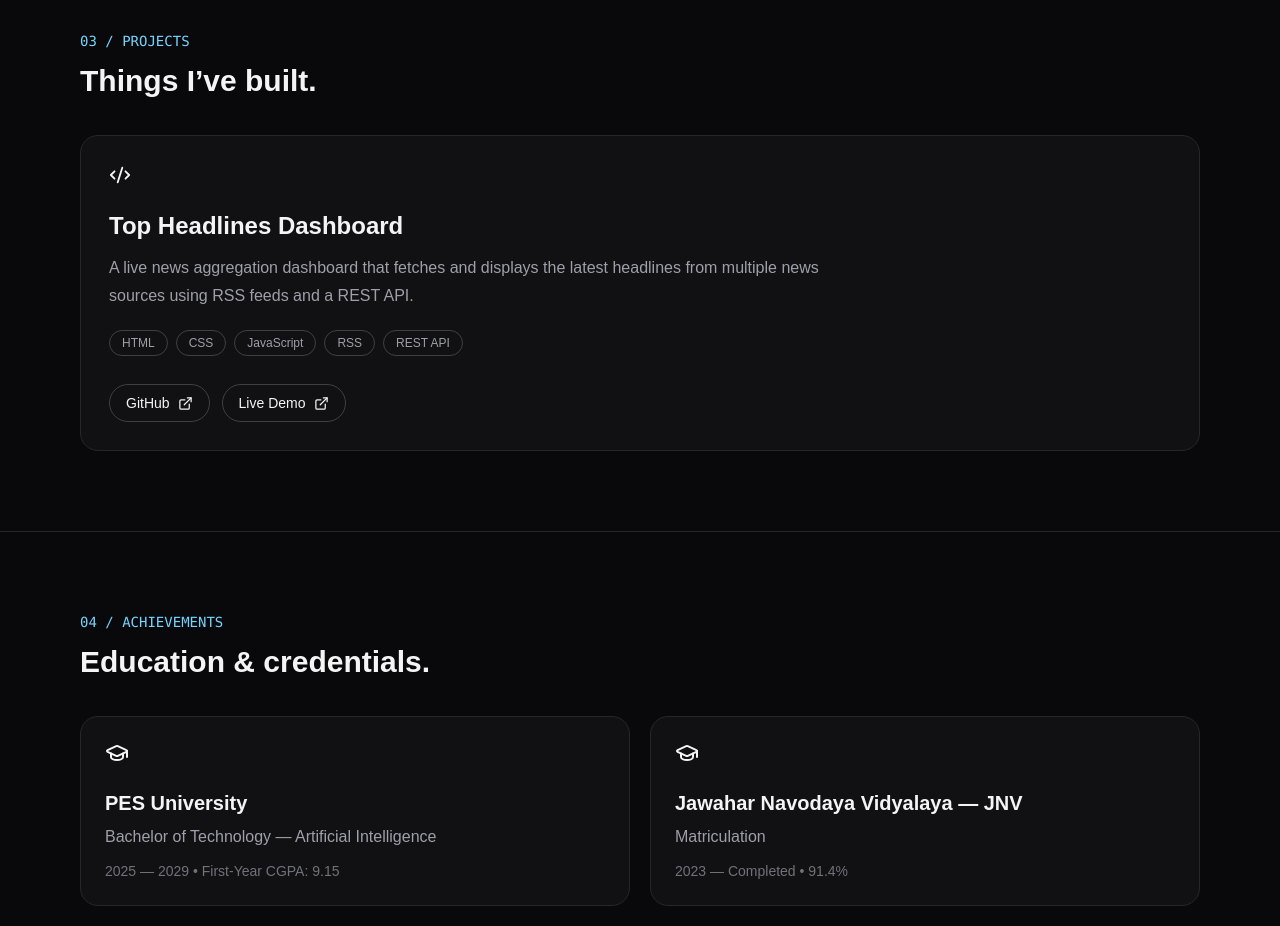
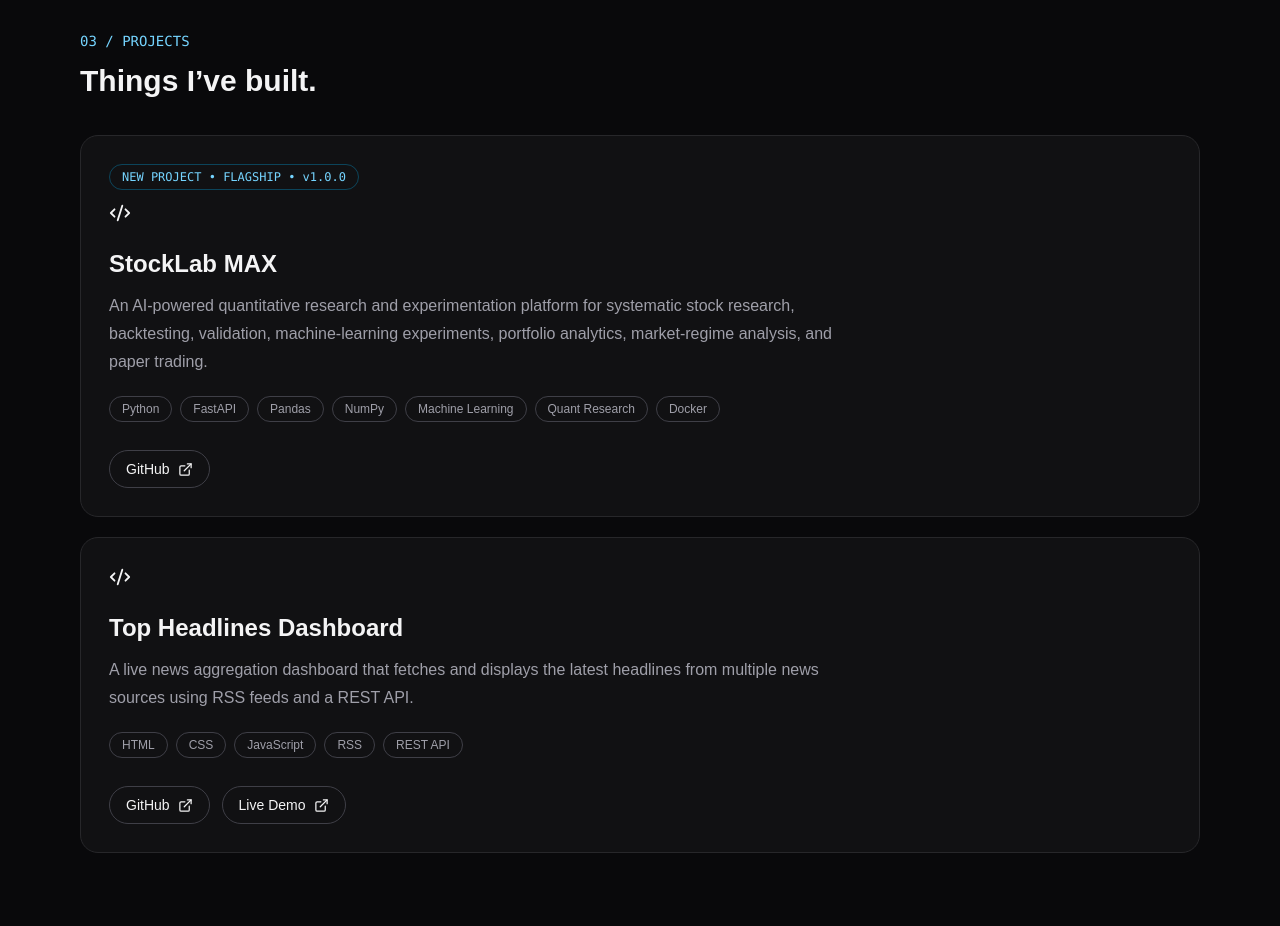
Before and after one commit to Channabasava-utk/channabasava-portfolio, a Next.js app: page / in a window 1280 px wide. Shown: the part 1680-2606 px from the top of the page. Built offline with nearby package versions, Linux system fonts and the light colour scheme.

Commit message:
Update page.tsx
Add StockLab MAX flagship project

```diff
--- a/app/page.tsx
+++ b/app/page.tsx
@@ -133,6 +133,7 @@ export default function Home() {
 
           <div className="mt-9 grid gap-5 md:grid-cols-3">
 
+
             {expertise.map(({ icon: Icon, title, items }) => (
 
               <div key={title} className="card p-6">
@@ -172,6 +173,80 @@ export default function Home() {
           </h2>
 
           <div className="mt-9 grid gap-5">
+            {/* STOCKLAB MAX — FLAGSHIP PROJECT */}
+<div className="card p-7 border border-sky-400/30">
+
+  <div className="flex items-start justify-between gap-4">
+
+    <div>
+      <div className="mono mb-3 inline-flex rounded-full border border-sky-400/30 px-3 py-1 text-xs text-sky-300">
+        NEW PROJECT • FLAGSHIP • v1.0.0
+      </div>
+
+      <Code2 size={22} />
+
+      <h3 className="mt-6 text-2xl font-semibold">
+        StockLab MAX
+      </h3>
+
+      <p className="mt-3 max-w-3xl leading-7 text-zinc-400">
+        An AI-powered quantitative research and experimentation platform
+        for systematic stock research, backtesting, validation,
+        machine-learning experiments, portfolio analytics, market-regime
+        analysis, and paper trading.
+      </p>
+    </div>
+
+  </div>
+
+  <div className="mt-5 flex flex-wrap gap-2">
+
+    <span className="rounded-full border border-zinc-700 px-3 py-1 text-xs text-zinc-400">
+      Python
+    </span>
+
+    <span className="rounded-full border border-zinc-700 px-3 py-1 text-xs text-zinc-400">
+      FastAPI
+    </span>
+
+    <span className="rounded-full border border-zinc-700 px-3 py-1 text-xs text-zinc-400">
+      Pandas
+    </span>
+
+    <span className="rounded-full border border-zinc-700 px-3 py-1 text-xs text-zinc-400">
+      NumPy
+    </span>
+
+    <span className="rounded-full border border-zinc-700 px-3 py-1 text-xs text-zinc-400">
+      Machine Learning
+    </span>
+
+    <span className="rounded-full border border-zinc-700 px-3 py-1 text-xs text-zinc-400">
+      Quant Research
+    </span>
+
+    <span className="rounded-full border border-zinc-700 px-3 py-1 text-xs text-zinc-400">
+      Docker
+    </span>
+
+  </div>
+
+  <div className="mt-7 flex flex-wrap gap-3">
+
+    <a
+      href="https://github.com/Channabasava-utk/StockLAB-Max"
+      target="_blank"
+      rel="noreferrer"
+      className="inline-flex items-center gap-2 rounded-full border border-zinc-700 px-4 py-2 text-sm transition hover:border-sky-400 hover:text-sky-300"
+    >
+      GitHub
+      <ExternalLink size={15} />
+    </a>
+
+  </div>
+
+</div>
+
 
             <div className="card p-7">
 
```
